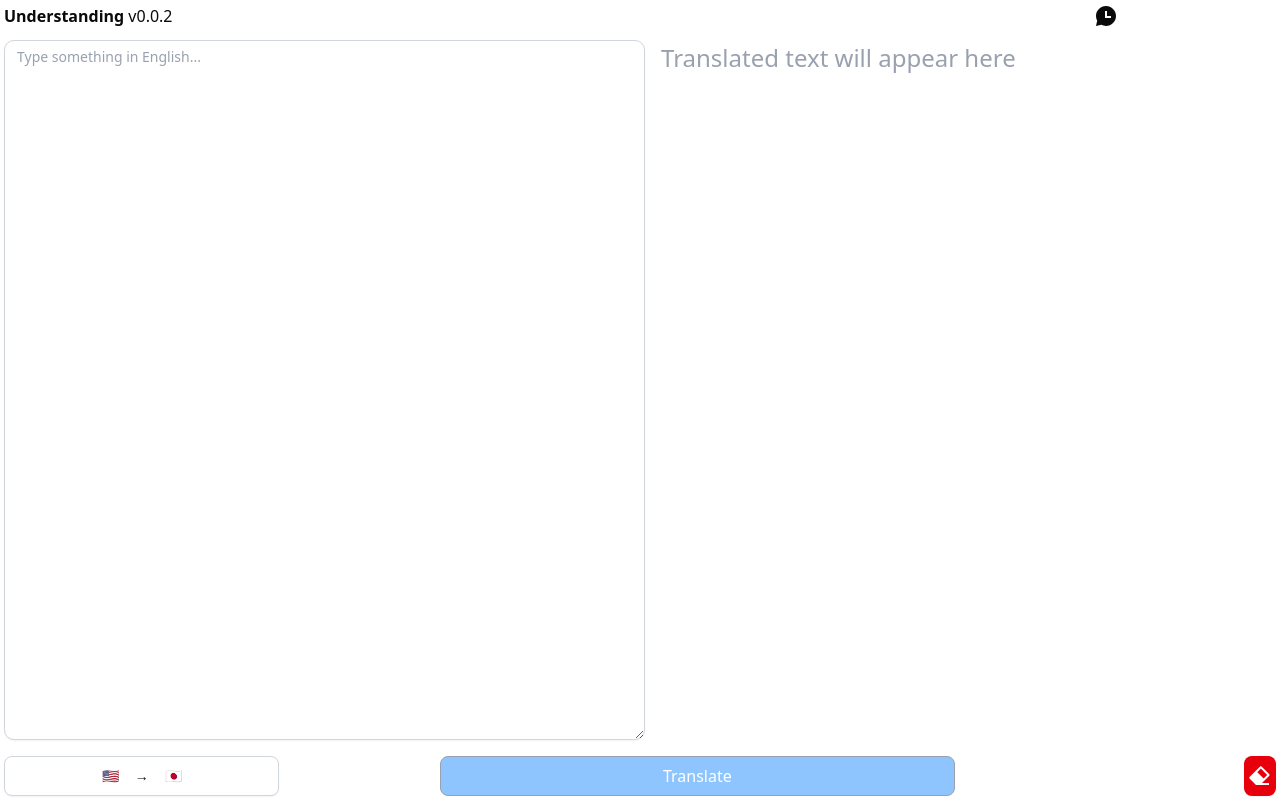
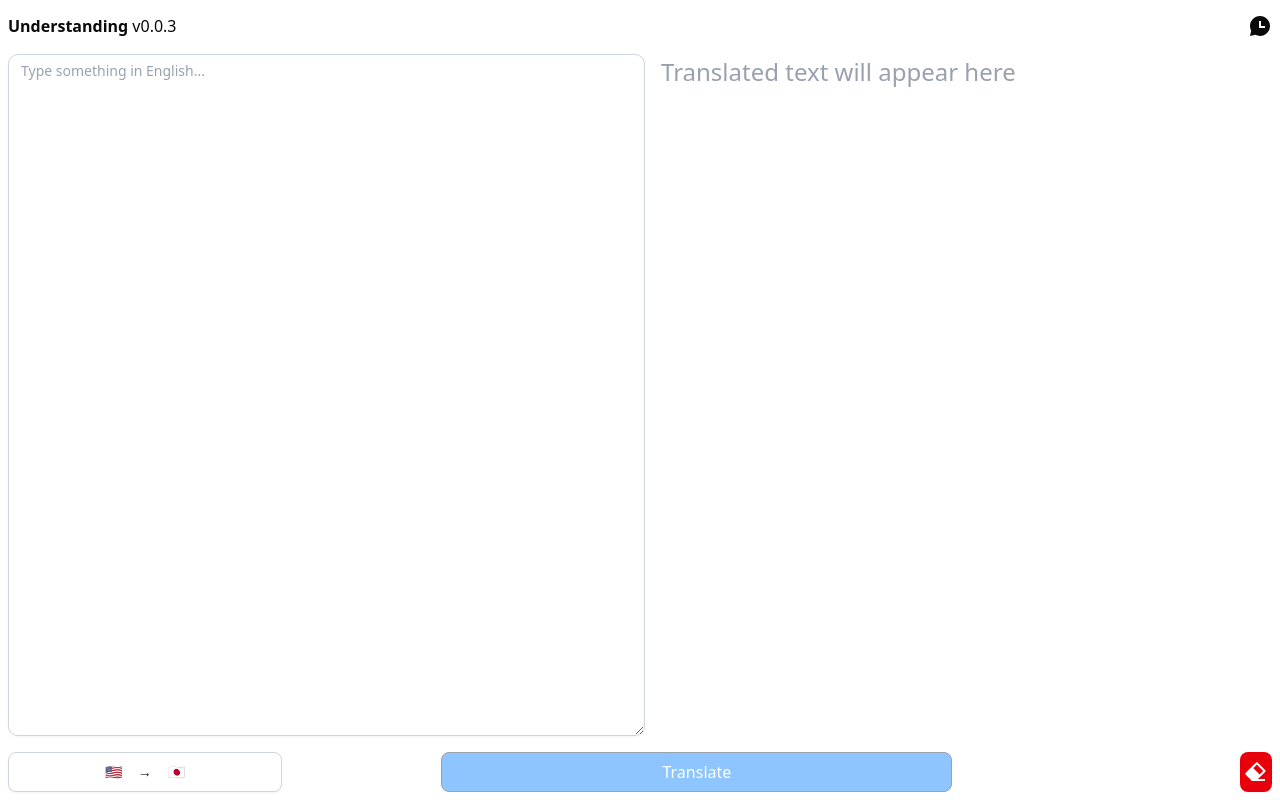
Before and after one commit to MrJoy/understanding, a Next.js app: page / in a window 1280 px wide. Built offline with nearby package versions, Linux system fonts and the light colour scheme.

Commit message:
Layout adjustments.

```diff
--- a/src/app/layout.tsx
+++ b/src/app/layout.tsx
@@ -16,7 +16,7 @@ export default function RootLayout({
       <head>
         <meta
           name="viewport"
-          content="width=device-width, initial-scale=1, maximum-scale=1"
+          content="width=device-width, height=device-height, initial-scale=1, maximum-scale=1"
         />
       </head>
       <body
--- a/src/app/page.tsx
+++ b/src/app/page.tsx
@@ -115,17 +115,17 @@ export default function Home() {
 
   /* grid-rows-[auto_40px_200px] */
   return (
-    <div className="font-sans grid grid-rows-[20px_auto_40px] min-h-screen max-h-screen min-w-full p-2 pb-20 gap-4 sm:p-1">
+    <div className="font-sans grid grid-rows-[30px_auto_40px] min-h-screen max-h-screen min-w-full gap-4 px-2 py-2">
       <header className="row-start-1 w-full flex items-end-safe">
         <div className="flex-4 shrink-0">
-          <b>Understanding</b> v0.0.2
+          <b>Understanding</b> v0.0.3
         </div>
 
         <div className="flex-2" />
 
-        <div className="flex-1 shrink-1">
+        <div className="flex-0 shrink-1 align-middle">
           <Drawer>
-            <DrawerTrigger><RiChatHistoryFill /></DrawerTrigger>
+            <DrawerTrigger className="block"><RiChatHistoryFill /></DrawerTrigger>
             <DrawerContent className="min-h-[30%] max-h-[80%]">
               <DrawerHeader>
                 <DrawerTitle>Translation History</DrawerTitle>
```
